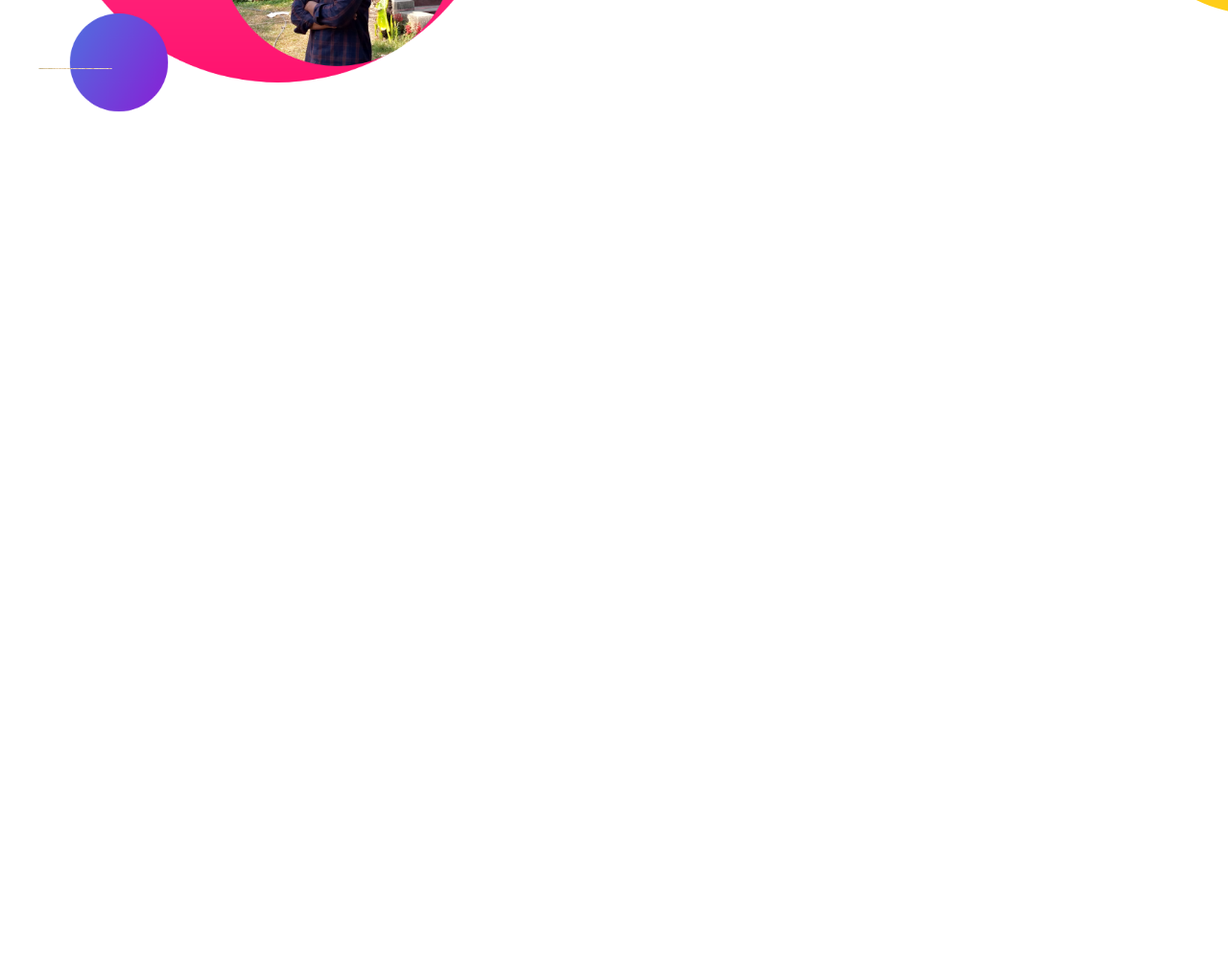
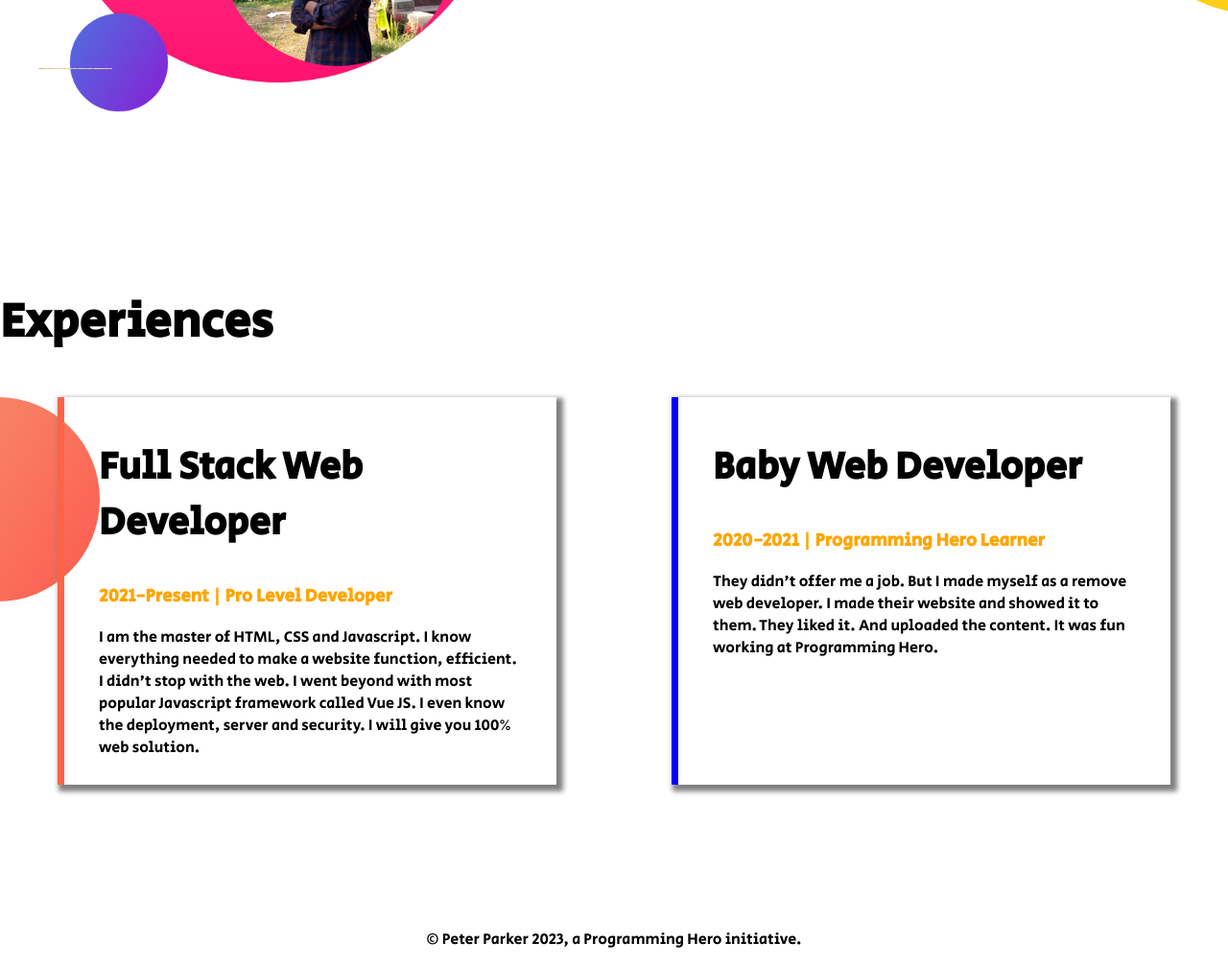
Before and after one commit to HasanBakar/developer-portfolio, a plain HTML site: page index.html in a window 1280 px wide. Shown: the part 1152-2159 px from the top of the page at 96% size. Before the commit the page ends 1452 px from the top, so only its background shows below. Drawn offline with Linux system fonts and the light colour scheme.

Commit message:
Style footer added

```diff
--- a/index.html
+++ b/index.html
@@ -15,7 +15,7 @@
 </head>
 
 <body>
-    <section class="top-banner">
+    <section class="top-banner flexible-part">
         <div class="half-width">
             <h1>Welcome To</h1>
 
@@ -34,7 +34,7 @@
         </div>
     </section>
 
-    <section class="dream-big">
+    <section class="dream-big flexible-part">
         <div class="half-width">
             <img src="images/abu-bg2.png" alt="my background image">
         </div>
@@ -43,13 +43,37 @@
 
             <h2>Become a web developer</h2>
 
-        <p>I already learned the basic HTML and CSS. I can build any simple website. I can even teach my grandma how to make simple website. My goal is to build 3 websites and learn advanced topics.</p>
+            <p>I already learned the basic HTML and CSS. I can build any simple website. I can even teach my grandma how
+                to make simple website. My goal is to build 3 websites and learn advanced topics.</p>
 
-        <a href="" class="link-button" target="_blank">DOWNLOAD RESUME</a>
+            <a href="" class="link-button" target="_blank">DOWNLOAD RESUME</a>
         </div>
 
+    </section>
 
+    <section>
+        <h1>Experiences</h1>
+        <div class="flexible-part background-img">
+            <div id="full-stack-developer" class="experience-item">
+                <h2>Full Stack Web Developer</h2>
+                <h3><span class="orange-color">2021-Present | Pro Level Developer</span></h3>
+                <p>I am the master of HTML, CSS and Javascript. I know everything needed to make a website function,
+                    efficient. I didn't stop with the web. I went beyond with most popular Javascript framework called
+                    Vue JS. I even know the deployment, server and security. I will give you 100% web solution.</p>
+            </div>
+            <div id="baby-stack-developer" class="experience-item">
+                <h2>Baby Web Developer</h2>
+                <h3><span class="orange-color">2020-2021 | Programming Hero Learner</span></h3>
+                <p>They didn't offer me a job. But I made myself as a remove web developer. I made their website and
+                    showed it to them. They liked it. And uploaded the content. It was fun working at Programming Hero.
+                </p>
+            </div>
+
+        </div>
     </section>
 </body>
+<footer>
+    <p>© Peter Parker 2023, a Programming Hero initiative.</p>
+</footer>
 
 </html>
--- a/style.css
+++ b/style.css
@@ -1,44 +1,62 @@
-body{
+body {
     font-family: 'Secular One', sans-serif;
     margin: 0;
 }
-h1{
+
+h1 {
     font-size: 50px;
 }
 
-.orange-color{
+h2 {
+    font-size: 40px;
+}
+
+.orange-color {
     color: orange;
 }
 
-.container{
-    display: inline-block;
-}
-
-section{
+.flexible-part {
     display: flex;
     margin-bottom: 150px;
 
 }
-.top-banner{
+
+.top-banner {
     background-image: url(images/top-banner.png);
     background-repeat: no-repeat;
 
 }
-.dream-big{
+
+.dream-big {
     background-image: url(images/dream-bg.png);
     background-repeat: no-repeat;
     background-position: right;
 }
 
-.half-width{
+.half-width {
     width: 50%;
     padding: 2%;
 }
 
-.half-width img{
-   width: 90%;
+.experience-item {
+    width: 50%;
+    margin-left: 60px;
+    margin-right: 60px;
+    padding: 11px 36px;
+    box-shadow: 4px 4px 5px 3px gray;
+
 }
-.link-button{
+
+.background-img {
+    background-image: url(images/exp-bg.png);
+    background-repeat: no-repeat;
+}
+
+.half-width img {
+    width: 90%;
+}
+
+.link-button {
     text-decoration: none;
     background-image: linear-gradient(orange, tomato);
     padding: 10px 40px;
@@ -46,3 +64,15 @@ section{
     font-weight: 700;
     border-radius: 8px;
 }
+
+#full-stack-developer {
+    border-left: 7px solid tomato;
+}
+
+#baby-stack-developer {
+    border-left: 7px solid blue;
+}
+
+footer {
+    text-align: center;
+}
```
